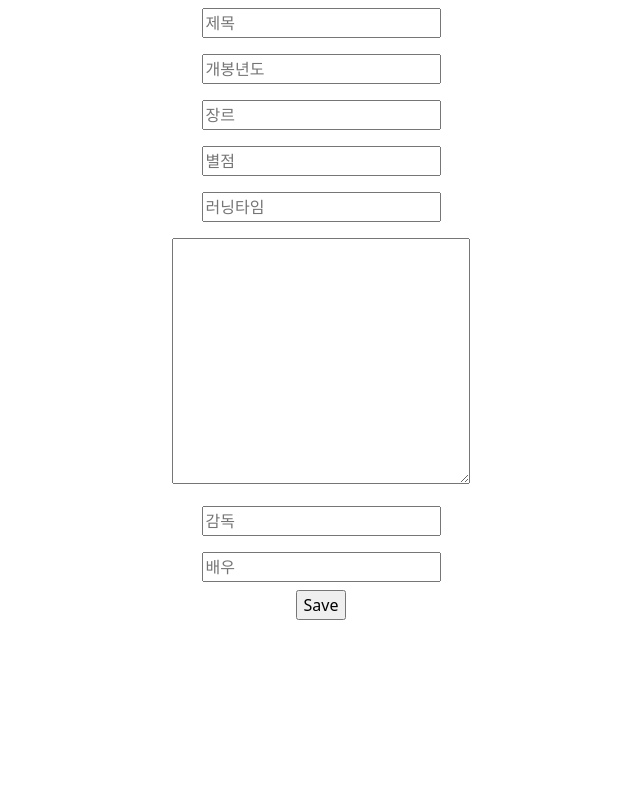
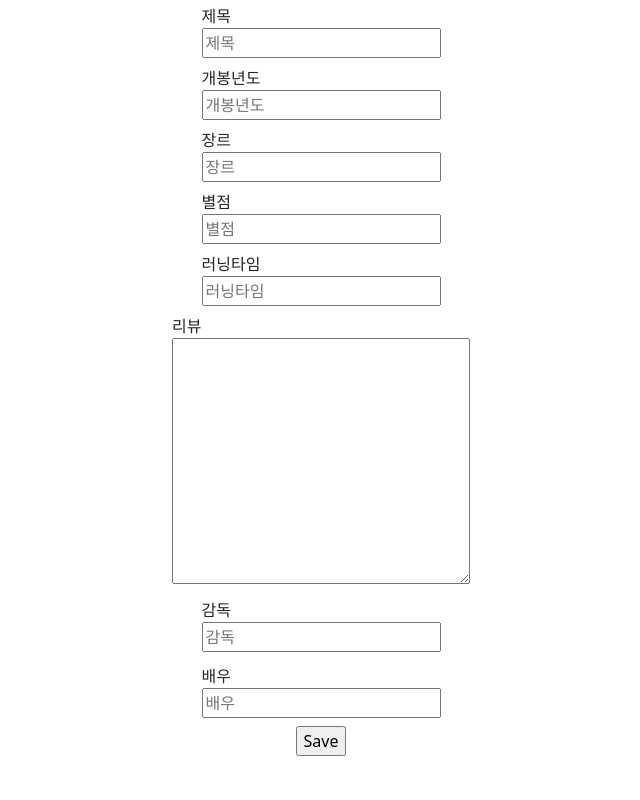
Before and after one commit to Pirogramming17/ChoSeokhyun, a Django app: template myMovieReviews/reviews/templates/reviews/modify.html in a window 1280 px wide. Shown: the whole page, without its empty margins (319-959 px from the left). Run offline with Django 3.2, Linux system fonts and the light colour scheme; the template is opened without the code that fills it, so the values that code supplies are empty; some libraries are stand-ins or nearby versions.

Commit message:
add input title

```diff
--- a/myMovieReviews/reviews/templates/reviews/modify.html
+++ b/myMovieReviews/reviews/templates/reviews/modify.html
@@ -27,7 +27,8 @@
         method="post"
       >
         {% csrf_token %}
-        <div class="my-2">
+        <div class="my-1">
+          <div>제목</div>
           <input
             type="text"
             name="title"
@@ -36,7 +37,8 @@
             required
           />
         </div>
-        <div class="my-2">
+        <div class="my-1">
+          <div>개봉년도</div>
           <input
             type="number"
             name="release"
@@ -44,7 +46,8 @@
             value="{{review.release}}"
           />
         </div>
-        <div class="my-2">
+        <div class="my-1">
+          <div>장르</div>
           <input
             type="text"
             name="genre"
@@ -52,7 +55,8 @@
             value="{{review.genre}}"
           />
         </div>
-        <div class="my-2">
+        <div class="my-1">
+          <div>별점</div>
           <input
             type="number"
             name="star"
@@ -62,7 +66,8 @@
             required
           />
         </div>
-        <div class="my-2">
+        <div class="my-1">
+          <div>러닝타임</div>
           <input
             type="number"
             name="time"
@@ -71,12 +76,14 @@
             required
           />
         </div>
-        <div class="my-2">
+        <div class="my-1">
+          <div>리뷰</div>
           <textarea name="content" id="" cols="30" rows="10" required>
 {{review.content}}</textarea
           >
         </div>
-        <div class="my-2">
+        <div class="my-1">
+          <div>감독</div>
           <input
             type="text"
             name="director"
@@ -85,6 +92,7 @@
           />
         </div>
         <div class="my-2">
+          <div>배우</div>
           <input
             type="text"
             name="actor"
```
Also changed, not shown: myMovieReviews/reviews/templates/reviews/create.html (+9 -9 lines).
